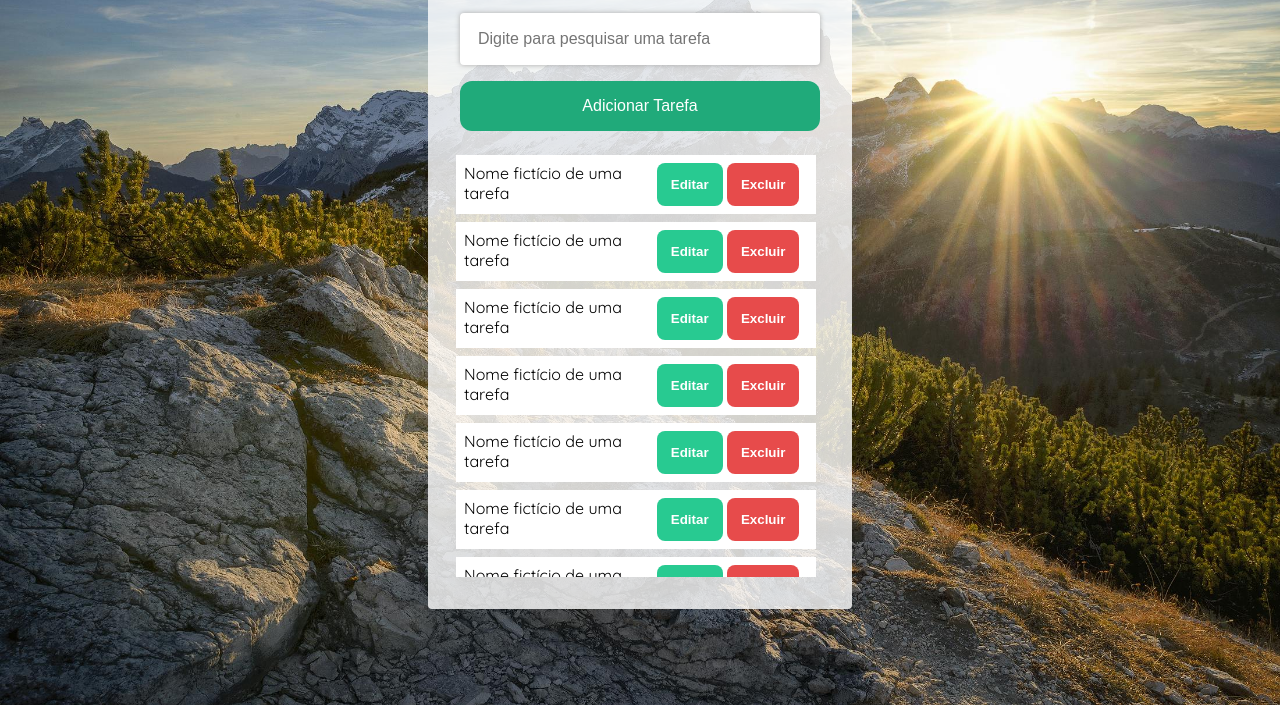
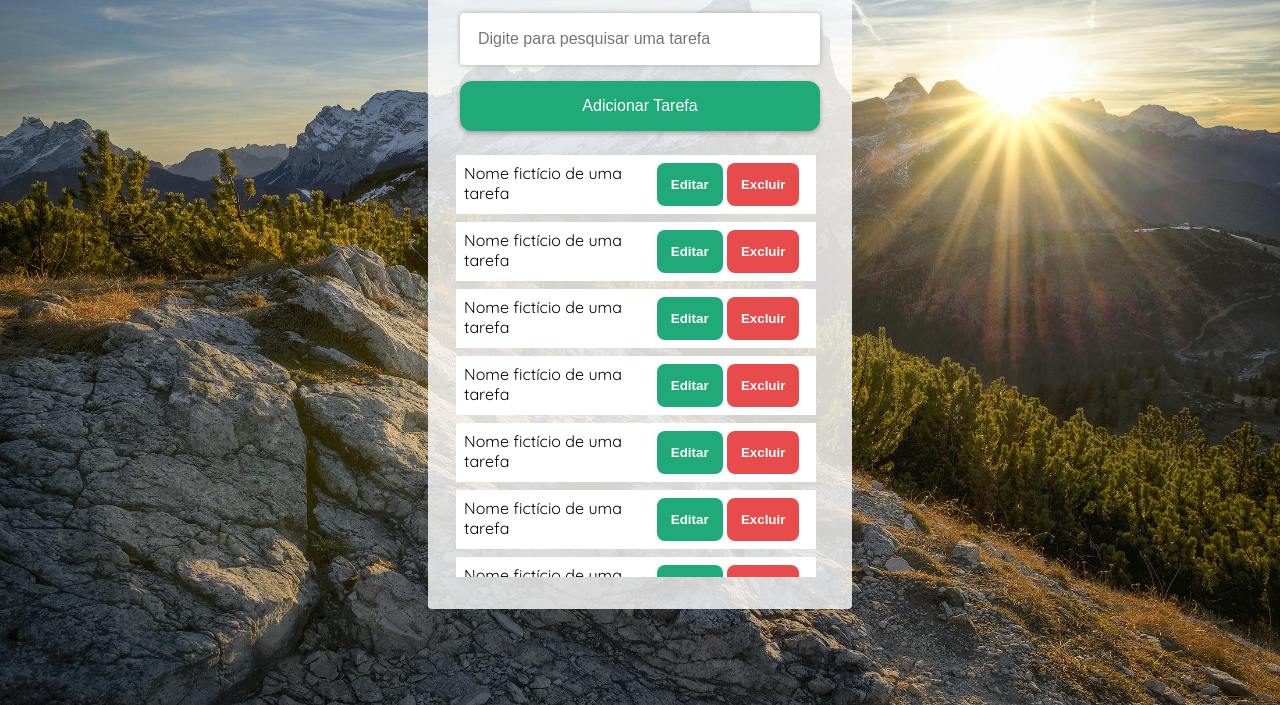
Before and after one commit to adejuniorr/lista-de-tarefas, a plain HTML site: page index.html in a window 1280 px wide. Shown: the part 139-844 px from the top of the page. Drawn offline with Linux system fonts and the light colour scheme.

Commit message:
:lipstick: style: primary-button box-shadow and edit-button background-color

```diff
--- a/style.css
+++ b/style.css
@@ -81,6 +81,7 @@ h1 {
   position: relative;
   overflow: hidden;
   background-color: #20aa7a;
+  box-shadow: 0 2px 5px rgba(0,0,0,0.3);
   padding: 16px;
   text-align: center;
   color: white;
@@ -146,7 +147,7 @@ h1 {
     .edit {
       color: #fff;
       font-weight: bold;
-      background-color: #28ca91;
+      background-color: #20aa7a;
     }
 
     .delete {
```
